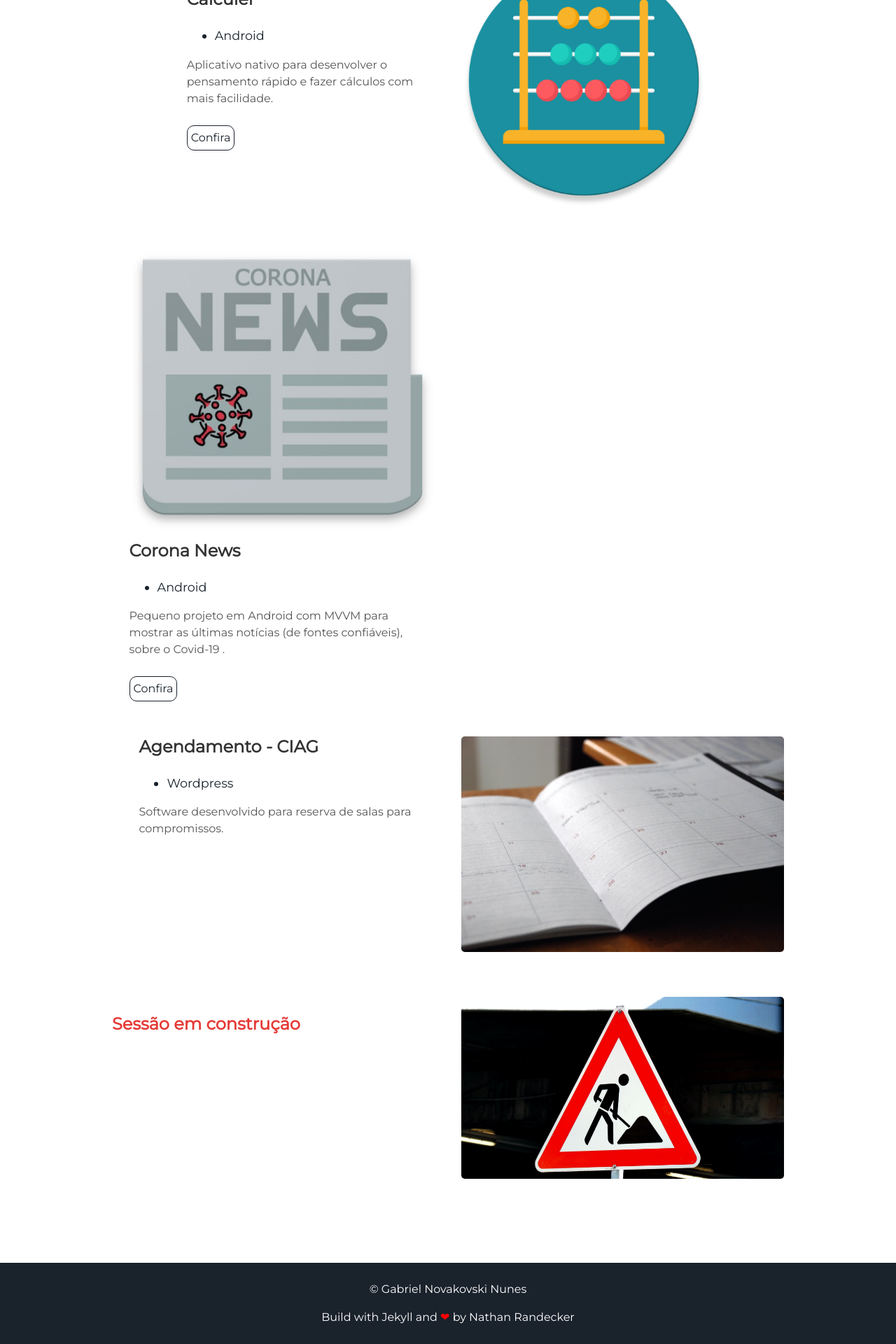
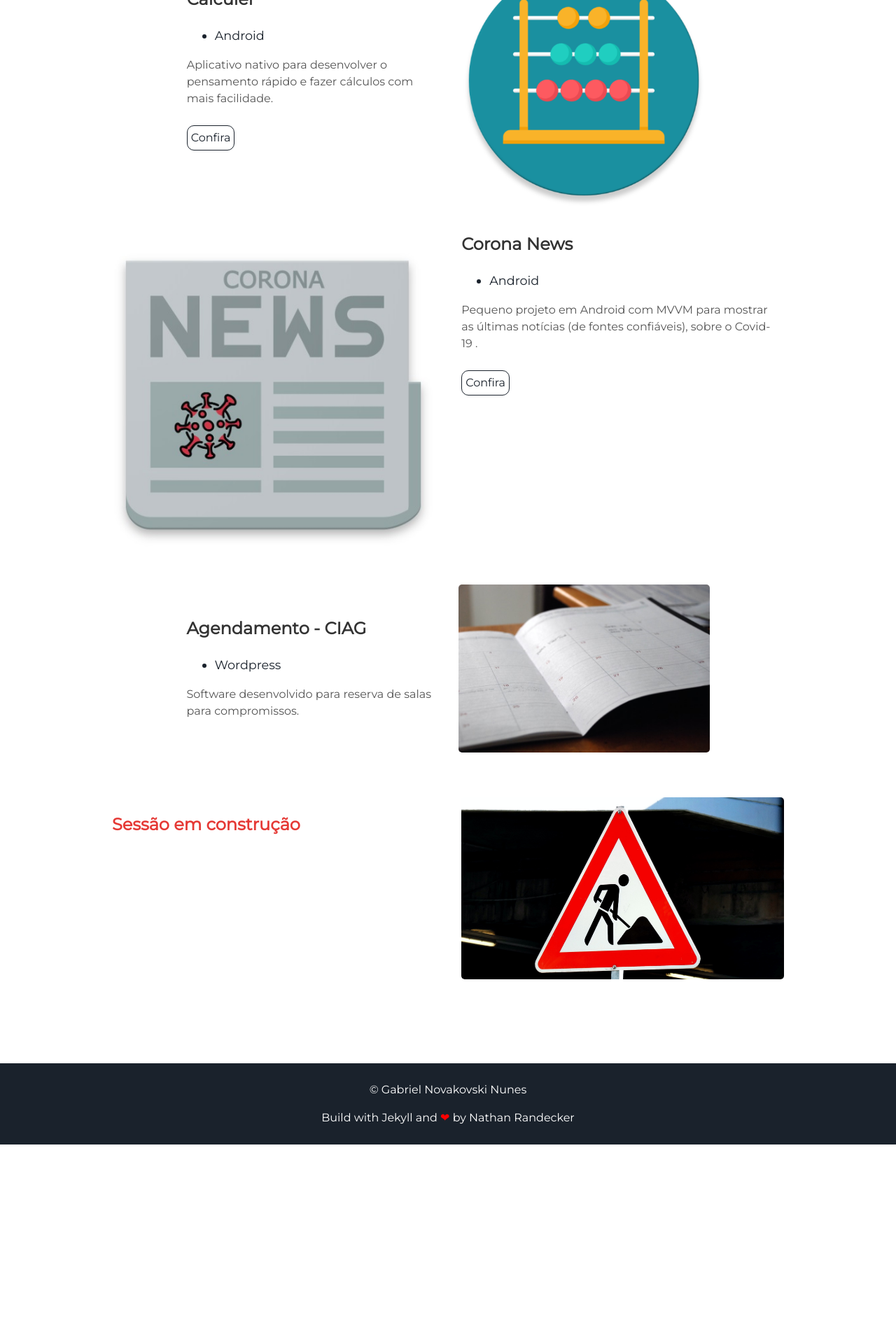
Before and after one commit to gnovakovski/gnovakovski.github.io, a Jekyll site: the page built from index.html, in a window 1280 px wide. Shown: the part 1747-3667 px from the top of the page at 70% size. Built offline with Jekyll 4.4.1, drawn with Linux system fonts in a browser that asks for light colours; after the commit the page ends 3382 px from its top, so only the background shows below that.

Commit message:
trocando imagens de lado

```diff
--- a/_includes/projects.html
+++ b/_includes/projects.html
@@ -18,7 +18,7 @@
   <div class="images-left">
     <img alt="coronanews" src="{{ "/assets/img/corona-news-logo.jpeg" | prepend: site.baseurl }}" />
   </div>
-  <div class="contents">
+  <div class="contents-right">
     <h3> Corona News </h3>
     <ul>
       <li> Android</li>
@@ -31,7 +31,7 @@
   <div class="images-right">
     <img alt="calendar" src="{{ "/assets/img/calendar.jpg" | prepend: site.baseurl }}" />
   </div>
-  <div class="contents-right">
+  <div class="contents">
     <h3> Agendamento - CIAG </h3>
     <ul>
       <li> Wordpress </li>
```
